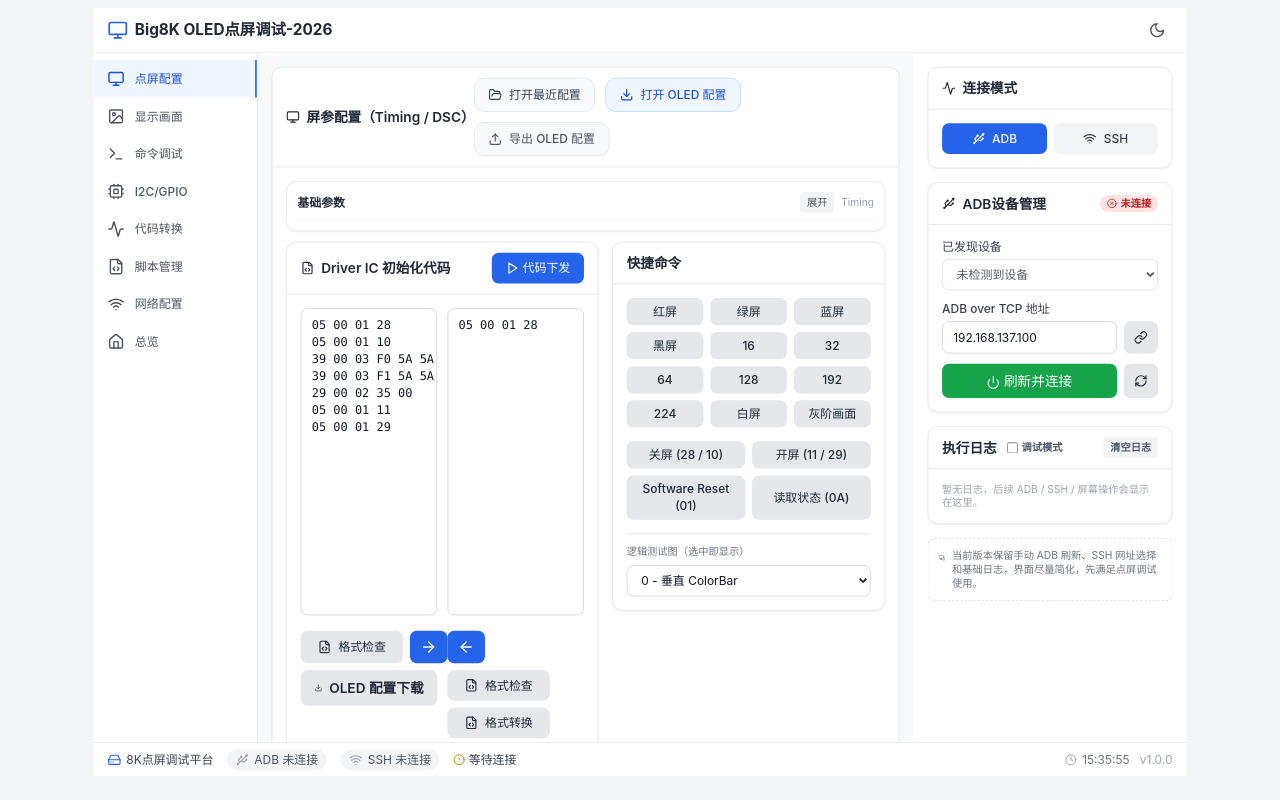
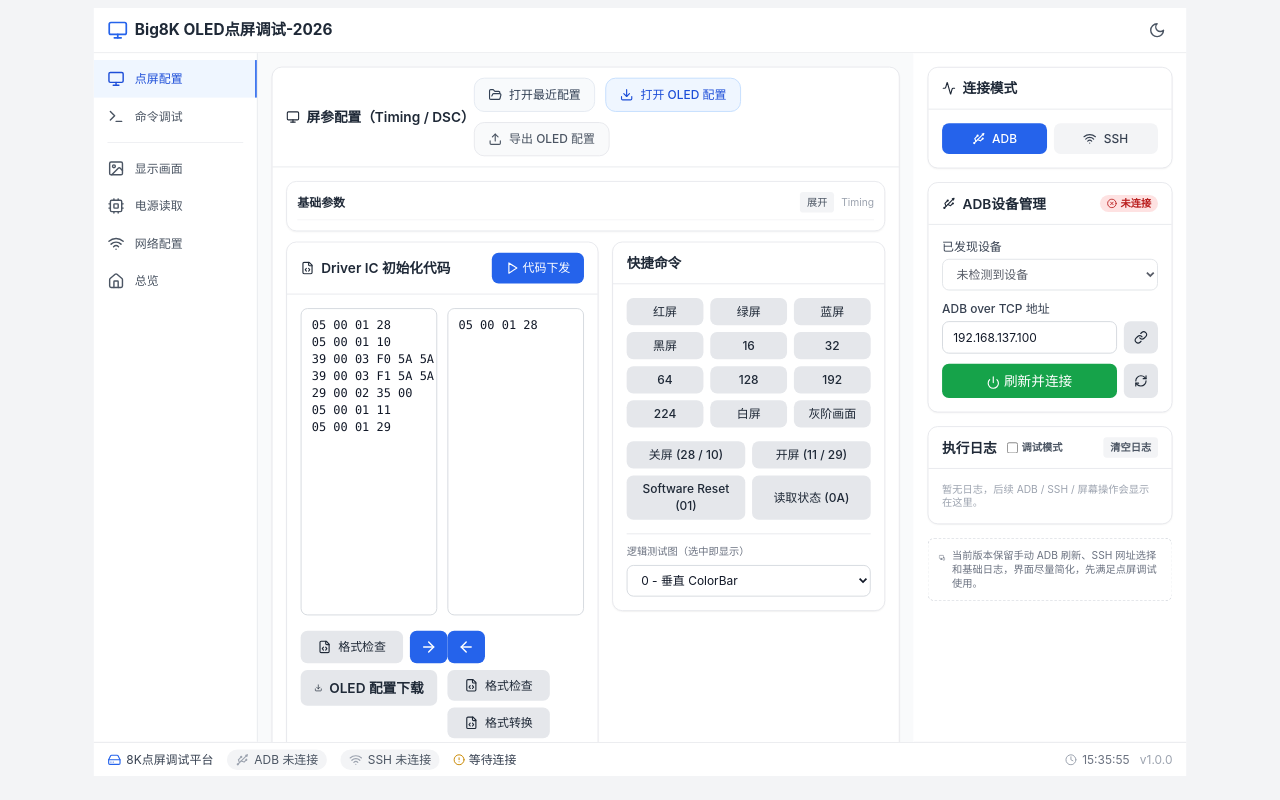
Before and after one commit to kgp0213/Big8K, a React (Vite) app: page / in a window 1280 px wide. Built offline with nearby package versions, Linux system fonts and the light colour scheme.

Commit message:
refactor: add feature exports and app metadata

```diff
--- a/src/App.tsx
+++ b/src/App.tsx
@@ -1,49 +1,15 @@
 import { useState, createContext, useContext, useEffect, useMemo } from "react";
-import { Monitor, Terminal, Image, Cpu, Wifi, FileCode, Activity, Moon, Sun, Home } from "lucide-react";
+import { Monitor, Moon, Sun } from "lucide-react";
 import ConnectionPanel from "./components/ConnectionPanel";
 import HomeTab from "./tabs/HomeTab";
 import StatusBar from "./components/StatusBar";
 import MipiTab from "./tabs/MipiTab";
 import FramebufferTab from "./tabs/FramebufferTab";
-import I2CTab from "./tabs/I2CTab";
-import GpioTab from "./tabs/GpioTab";
-import ScriptTab from "./tabs/ScriptTab";
+import PowerRailsTab from "./tabs/PowerRailsTab";
 import NetworkTab from "./tabs/NetworkTab";
 import DebugTab from "./tabs/DebugTab";
-
-type TabType = "home" | "mipi" | "fb" | "i2c" | "gpio" | "script" | "network" | "debug";
-type ConnectionType = "adb" | "ssh" | "disconnected";
-type LogLevel = "info" | "success" | "warning" | "error" | "debug";
-
-interface ConnectionStatus {
-  type: ConnectionType;
-  deviceId?: string;
-  ip?: string;
-  connected: boolean;
-  screenResolution?: string;
-  bitsPerPixel?: string;
-  deviceModel?: string;
-  fb0Available?: boolean;
-  vismpwrAvailable?: boolean;
-  python3Available?: boolean;
-}
-
-interface LogEntry {
-  id: string;
-  time: string;
-  level: LogLevel;
-  message: string;
-}
-
-interface ConnectionContextType {
-  connection: ConnectionStatus;
-  setConnection: (conn: ConnectionStatus) => void;
-  logs: LogEntry[];
-  appendLog: (message: string, level?: LogLevel) => void;
-  clearLogs: () => void;
-  debugMode: boolean;
-  setDebugMode: (value: boolean) => void;
-}
+import { tabs } from "./features/app/tabs";
+import type { ConnectionContextType, ConnectionStatus, LogEntry, LogLevel, TabType } from "./features/app/types";
 
 export const ConnectionContext = createContext<ConnectionContextType>({
   connection: { type: "disconnected", connected: false },
@@ -56,17 +22,6 @@ export const ConnectionContext = createContext<ConnectionContextType>({
 });
 
 export const useConnection = () => useContext(ConnectionContext);
-
-const tabs = [
-  { id: "mipi" as TabType, label: "点屏配置", icon: Monitor },
-  { id: "fb" as TabType, label: "显示画面", icon: Image },
-  { id: "debug" as TabType, label: "命令调试", icon: Terminal },
-  { id: "i2c" as TabType, label: "I2C/GPIO", icon: Cpu },
-  { id: "gpio" as TabType, label: "代码转换", icon: Activity },
-  { id: "script" as TabType, label: "脚本管理", icon: FileCode },
-  { id: "network" as TabType, label: "网络配置", icon: Wifi },
-  { id: "home" as TabType, label: "总览", icon: Home },
-];
 
 function App() {
   const DESIGN_WIDTH = 1500;
@@ -127,12 +82,8 @@ function App() {
         return <MipiTab />;
       case "fb":
         return <FramebufferTab />;
-      case "i2c":
-        return <I2CTab />;
-      case "gpio":
-        return <GpioTab />;
-      case "script":
-        return <ScriptTab />;
+      case "power":
+        return <PowerRailsTab />;
       case "network":
         return <NetworkTab />;
       case "debug":
@@ -177,8 +128,11 @@ function App() {
                   {tabs.map((tab) => {
                     const Icon = tab.icon;
                     return (
+                      <div key={tab.id}>
+                        {tab.id === "fb" && (
+                          <div className="mx-4 my-2 border-t border-gray-200/80 dark:border-gray-700/80" />
+                        )}
                         <button
-                        key={tab.id}
                           onClick={() => setActiveTab(tab.id)}
                           className={`w-full flex items-center gap-3 px-4 py-3 text-sm font-medium transition-colors ${
                             activeTab === tab.id
@@ -189,6 +143,7 @@ function App() {
                           <Icon className="w-5 h-5" />
                           {tab.label}
                         </button>
+                      </div>
                     );
                   })}
                 </div>
--- /dev/null
+++ b/src/features/app/tabs.ts
@@ -0,0 +1,12 @@
+import type { LucideIcon } from "lucide-react";
+import { Cpu, Home, Image, Monitor, Terminal, Wifi } from "lucide-react";
+import type { TabType } from "./types";
+
+export const tabs: { id: TabType; label: string; icon: LucideIcon }[] = [
+  { id: "mipi", label: "点屏配置", icon: Monitor },
+  { id: "debug", label: "命令调试", icon: Terminal },
+  { id: "fb", label: "显示画面", icon: Image },
+  { id: "power", label: "电源读取", icon: Cpu },
+  { id: "network", label: "网络配置", icon: Wifi },
+  { id: "home", label: "总览", icon: Home },
+];
--- /dev/null
+++ b/src/features/app/types.ts
@@ -0,0 +1,35 @@
+export type TabType = "home" | "mipi" | "fb" | "power" | "network" | "debug";
+export type ConnectionType = "adb" | "ssh" | "disconnected";
+export type LogLevel = "info" | "success" | "warning" | "error" | "debug";
+
+export interface ConnectionStatus {
+  type: ConnectionType;
+  deviceId?: string;
+  ip?: string;
+  connected: boolean;
+  screenResolution?: string;
+  bitsPerPixel?: string;
+  deviceModel?: string;
+  mipiMode?: string;
+  mipiLanes?: number;
+  fb0Available?: boolean;
+  vismpwrAvailable?: boolean;
+  python3Available?: boolean;
+}
+
+export interface LogEntry {
+  id: string;
+  time: string;
+  level: LogLevel;
+  message: string;
+}
+
+export interface ConnectionContextType {
+  connection: ConnectionStatus;
+  setConnection: (conn: ConnectionStatus) => void;
+  logs: LogEntry[];
+  appendLog: (message: string, level?: LogLevel) => void;
+  clearLogs: () => void;
+  debugMode: boolean;
+  setDebugMode: (value: boolean) => void;
+}
--- /dev/null
+++ b/src/features/connection/index.ts
@@ -0,0 +1,6 @@
+export * from "./types";
+export * from "./constants";
+export * from "./helpers";
+export { default as AdbConnectionCard } from "./AdbConnectionCard";
+export { default as SshConnectionCard } from "./SshConnectionCard";
+export { default as LogPanel } from "./LogPanel";
--- a/src/features/mipi/RecentConfigMenu.tsx
+++ b/src/features/mipi/RecentConfigMenu.tsx
@@ -30,7 +30,7 @@ export default function RecentConfigMenu({
       {showRecentConfigs && (
         <div className="absolute top-full left-0 mt-0 z-20 w-[760px] max-h-80 overflow-auto rounded-xl border border-gray-200 dark:border-gray-700 bg-white dark:bg-gray-900 shadow-xl p-2">
           {recentConfigs.length === 0 ? (
-            <div className="px-3 py-2 text-sm text-gray-500 dark:text-gray-400">暂无历史点屏配置</div>
+            <div className="px-3 py-2 text-sm text-gray-500 dark:text-gray-400">暂无历史 OLED 配置</div>
           ) : (
             recentConfigs.map((item) => {
               const parts = item.path.split(/[/\\]/);
```
Also changed, not shown: src/features/mipi/index.ts (added, +8 -0 lines), 1 other file (tests, documents, lock files or other folders). Lines whose indentation alone changed are shown as unchanged.
